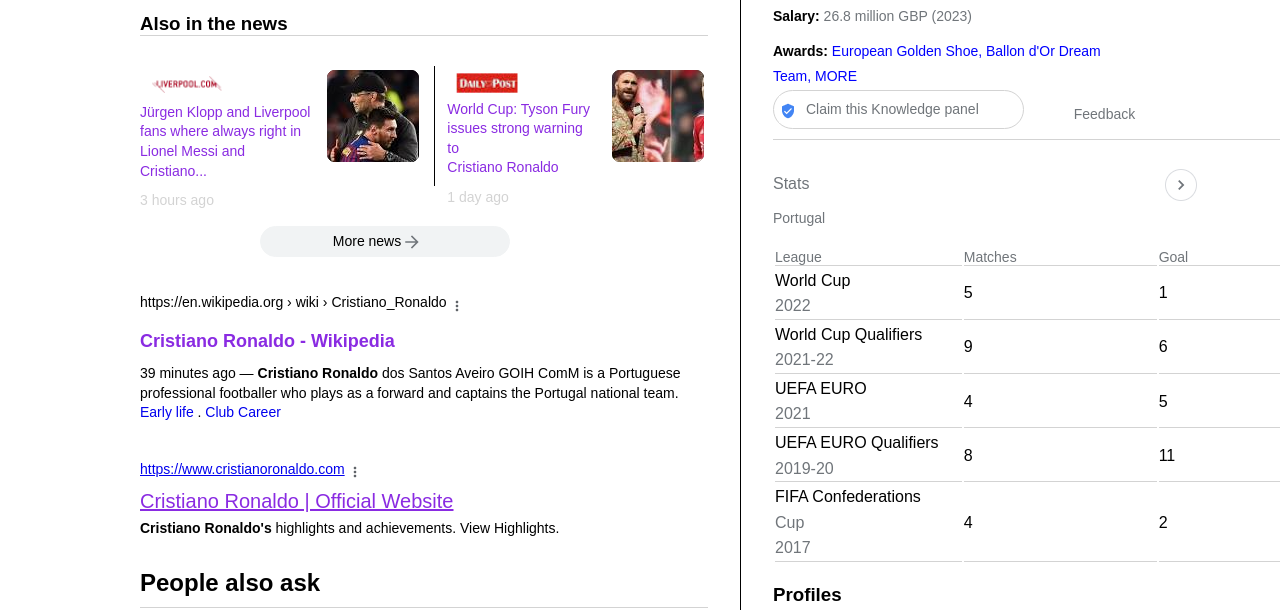
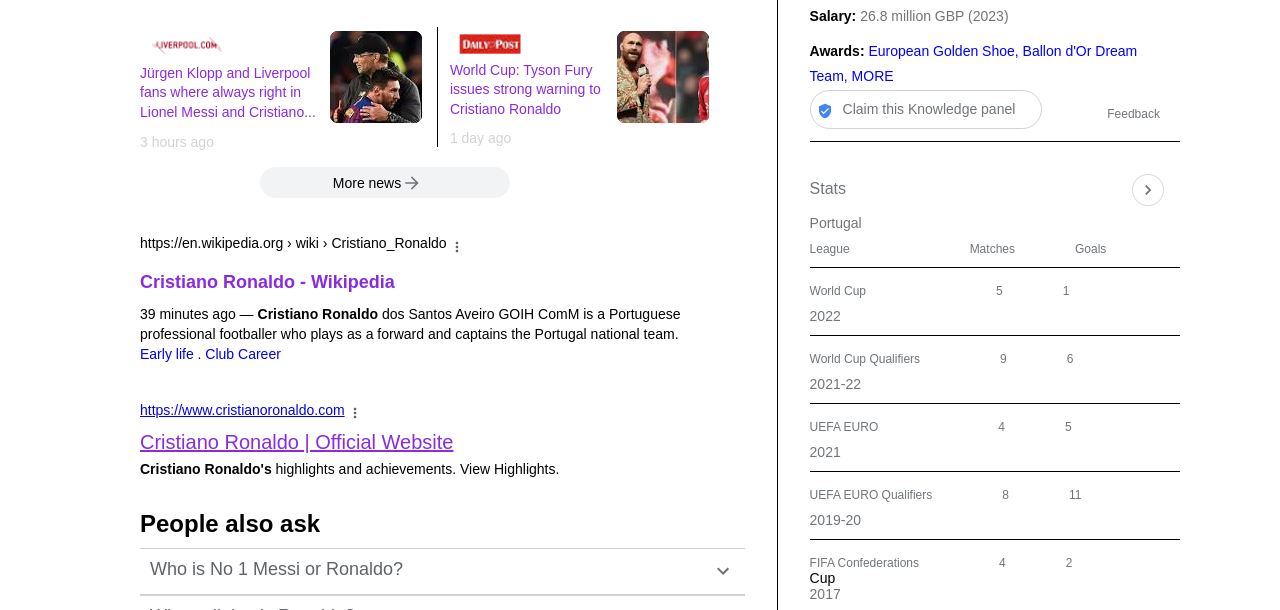
Before and after one commit to zulaykhah/google_searchpage, a plain HTML site: page index.html in a window 1280 px wide. Shown: the part 1198-1808 px from the top of the page. Drawn offline with Linux system fonts and the light colour scheme.

Commit message:
tabular part  update

```diff
--- a/index.html
+++ b/index.html
@@ -325,6 +325,7 @@
                     <p><img src="./images/claim_icon.PNG" alt="claim icon"><a href="#">Claim this Knowledge panel</a></p>
                     <span>Feedback</span>
                     </div>
+                    <img src="./images/horizontal line.png" alt="H line" style="width: 370px; height:5px; margin-bottom: 10px;">
                     <div class="stats">
                         <a href="#">Stats</a>
                         <img src="./images/rightarrow_icon.PNG" alt="right arrow icon">
@@ -332,45 +333,39 @@
                     <div class="portugal">
                     <a href="#">Portugal</a>
                     </div>
-                    <!-- Table part -->
-                    <table>
-                        <thead>
-                            <tr>
-                               <th>League</th>
-                               <th>Matches</th>
-                               <th>Goal</th>
-                            </tr>
-                        </thead>
-                        <tbody>
-                            <tr>
-                            <td>World Cup<p>2022</p></td>
-                            <td>5</td>
-                            <td>1</td>
-                            </tr>
-                            <tr>
-                                <td>World Cup Qualifiers<p>2021-22</p></td>
-                                <td>9</td>
-                                <td>6</td>
-                            </tr>
-                            <tr>
-                                <td>UEFA EURO<p>2021</p></td>
-                                <td>4</td>
-                                <td>5</td>
-                            </tr>
-                            <tr>
-                                <td>UEFA EURO Qualifiers<p>2019-20</p></td>
-                                <td>8</td>
-                                <td>11</td>
-                            </tr>
-                            <tr>
-                                <td>FIFA Confederations<p>Cup</p><p>2017</p></td>
-                                <td>4</td>
-                                <td>2</td>
-                            </tr>
-                        </tbody>
-                    </table>
-
-                        <h3 class="profile_h3">Profiles</h3>
+                    <!-- Tabular Part -->
+                    <div>
+                    <p class="d_rows"><span>League</span><span style="padding-left: 60px;">Matches</span><span>Goals</span></p>
+                    <img src="./images/horizontal line.png" alt="H line" style="width: 370px; height:5px;">
+                    </div>
+                    <div>
+                        <p class="d_rows"><span>World Cup</span><span style="padding-left: 70px;">5</span><span>1</span></p>
+                        <p class="s_row">2022</p>
+                        <img src="./images/horizontal line.png" alt="H line" style="width: 370px; height:5px;">
+                    </div>
+                    <div>
+                        <p class="d_rows"><span>World Cup Qualifiers</span><span style="padding-left: 20px;">9</span><span>6</span></p>
+                        <p class="s_row">2021-22</p>
+                        <img src="./images/horizontal line.png" alt="H line" style="width: 370px; height:5px;">
+                    </div>
+                    <div>
+                        <p class="d_rows"><span>UEFA EURO</span><span style="padding-left: 60px;">4</span><span>5</span></p>
+                        <p class="s_row">2021</p>
+                        <img src="./images/horizontal line.png" alt="H line" style="width: 370px; height:5px;">
+                    </div>
+                    <div>
+                        <p class="d_rows"><span>UEFA EURO Qualifiers</span><span style="padding-left: 10px;">8</span><span>11</span></p>
+                        <p class="s_row">2019-20</p>
+                        <img src="./images/horizontal line.png" alt="H line" style="width: 370px; height:5px;">
+                    </div>
+                    <div>
+                        <p class="d_rows"><span>FIFA Confederations</span><span style="padding-left: 20px;">4</span><span>2</span></p>
+                        <p style="font-size: 14px;">Cup</p>
+                        <p style="color:#70757a; font-size:14px;">2017</p>
+                        <img src="./images/horizontal line.png" alt="H line" style="width: 370px; height:5px; margin-top: 30px;">
+                    </div>
+                    <!-- Profiles -->
+                    <h3 class="profile_h3">Profiles</h3>
                     <div class="profiles">
                         <div class="instagram">
                         <img src="./images/Instagram_bicon.PNG" alt="instagram b icon">
@@ -386,9 +381,10 @@
                         </div>
                         <div class="youtube_profile">
                         <img src="./images/youtube_bicon.PNG" alt="Youtube icon">
-                        <p>Youtube</p>
+                        <p>YouTube</p>
                         </div>
                     </div>
+                        <img src="./images/horizontal line.png" alt="H line" style="width: 400px; height:5px;">
                         <p class="search">People also search for</p>
                     <div class="people_search">
                         <div class="kylian">
--- a/style.css
+++ b/style.css
@@ -632,8 +632,7 @@
 .claim{
     display: flex;
     align-items: center;
-    gap: 50px;
-    border-bottom: 1px solid lightgrey;
+    gap: 65px;
 }
 .claim p{
     display: flex;
@@ -642,7 +641,7 @@
     border: 1px solid lightgrey;
     border-radius: 20px;
     padding: 5px;
-    width: 45%;
+    width: 55%;
     gap: 5px;
 }
 .claim a{
@@ -651,15 +650,15 @@
     font-size: 14px;
 }
 .claim span{
-    font-size: 14px;
+    font-size: 12px;
     color: #70757a;
 }
 .stats{
     display: flex;
     /* justify-content: space-between; */
     align-items: center;
-    margin-top: 20px;
-    gap: 350px;
+    margin-top: 7px;
+    gap: 280px;
 }
 .stats a{
     text-decoration: none;
@@ -674,41 +673,30 @@
     color: #70757a;
     font-size: 14px;
 }
-table{
-    margin-top: 20px;
-}
-thead th tr{
-    margin-bottom: 10px;
-}
-thead th{
-    padding-right: 140px;
-    font-size: 14px;
-    font-weight: 400;
-    color: #70757a;
-    border-bottom: 1px solid lightgrey;
-}
-tbody{
-    line-height: 1.6;
-    margin-top: 15px;
-    margin-bottom: 15px;
-}
-tbody tr td{
-    border-bottom: 1px solid lightgrey;
-    font-size: 16px;
-}
-tbody p{
-    color: #70757a;
+/* Tabular Part */
+.d_rows{
+    display: flex;
+    margin-top: 10px;
+    gap: 60px;
+    font-size: 12px;
+    color: #70757a;
+}
+.s_row{
+    color: #70757a;
+    margin-top: 10px;
+    font-size: 14px;
 }
 /* Profiles icons */
 .profiles{
     display: flex;
     align-items: center;
     margin-bottom: 20px;
-    gap: 15px;
+    gap: 35px;
 }
 .profile_h3{
     margin-top: 20px;
     margin-bottom: 10px;
+    color: #70757a;
 }
 .instagram,
 .facebook,
@@ -717,7 +705,11 @@
     display: flex;
     flex-direction: column;
     align-items: center;
+    justify-content: center;
     width: 15%;
+    height: 45px;
+    color: #70757a;
+    font-size: 14px;
 }
 .youtube_profile{
     display: flex;
@@ -725,6 +717,9 @@
     align-items: center;
     line-height: 1.6;
     width: 15%;
+    height: 45px;
+    color: #70757a;
+    font-size: 14px;
 }
 .instagram p:hover{
     text-decoration: underline;
@@ -738,8 +733,9 @@
 .youtube_profile p:hover {
     text-decoration: underline;
 }
+/* Search */
 .search{
-    border-top: 1px solid lightgrey;
+    margin-top: 10px;
     font-size: 18px;
     color: #70757a;
 }
@@ -749,7 +745,7 @@
     display: flex;
     flex-direction: row;
     align-items: center;
-    gap: 2px;
+    gap: 25px;
 }
 .people_search p{
     line-height: 1.6;
@@ -786,7 +782,7 @@
     border: 1px solid #f1f3f4;
     border-radius: 20px;
     padding: 5px;
-    width: 60%;
+    width: 80%;
     background: #f1f3f4;
 }
 .see_more span{
```
